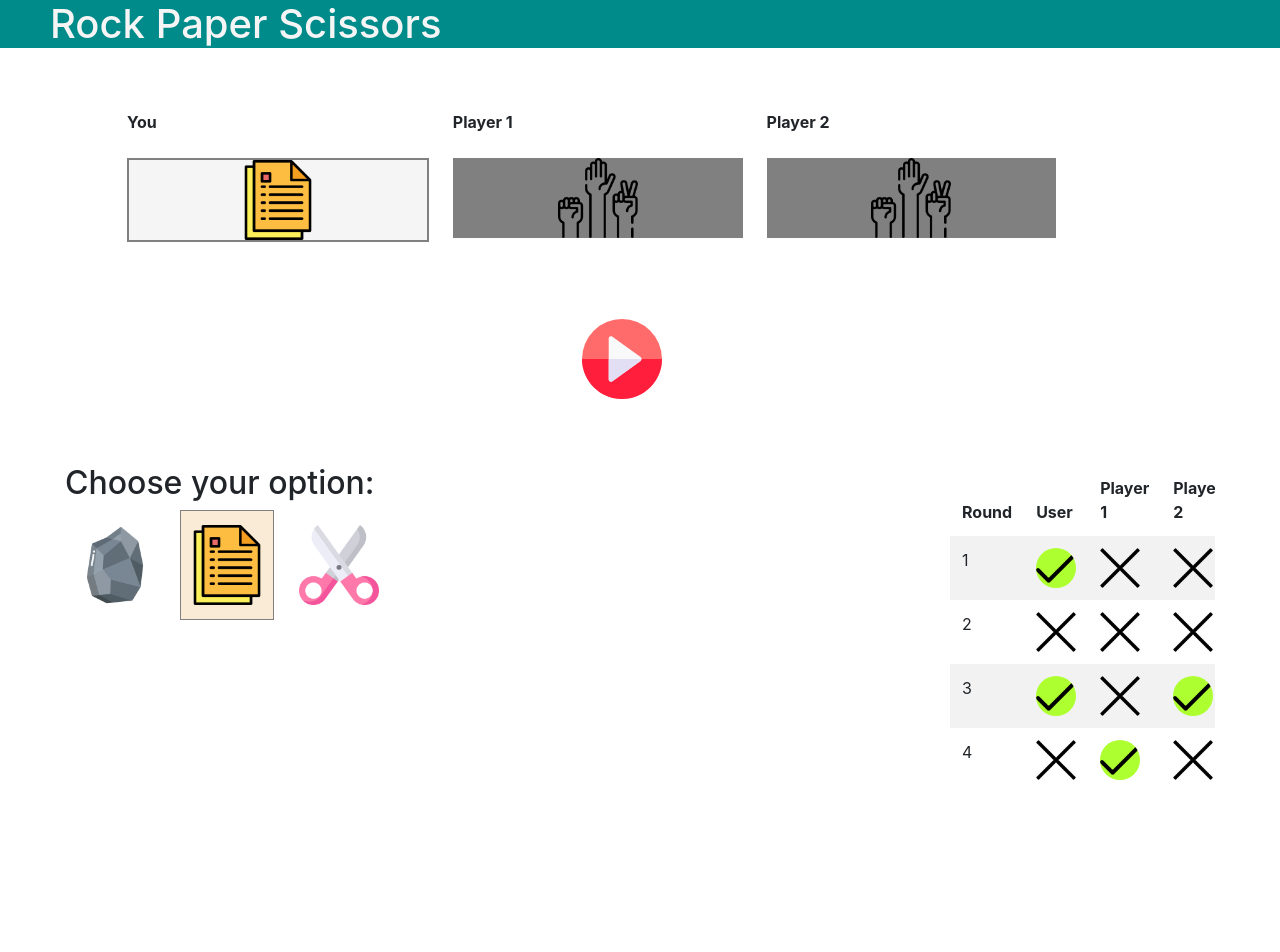
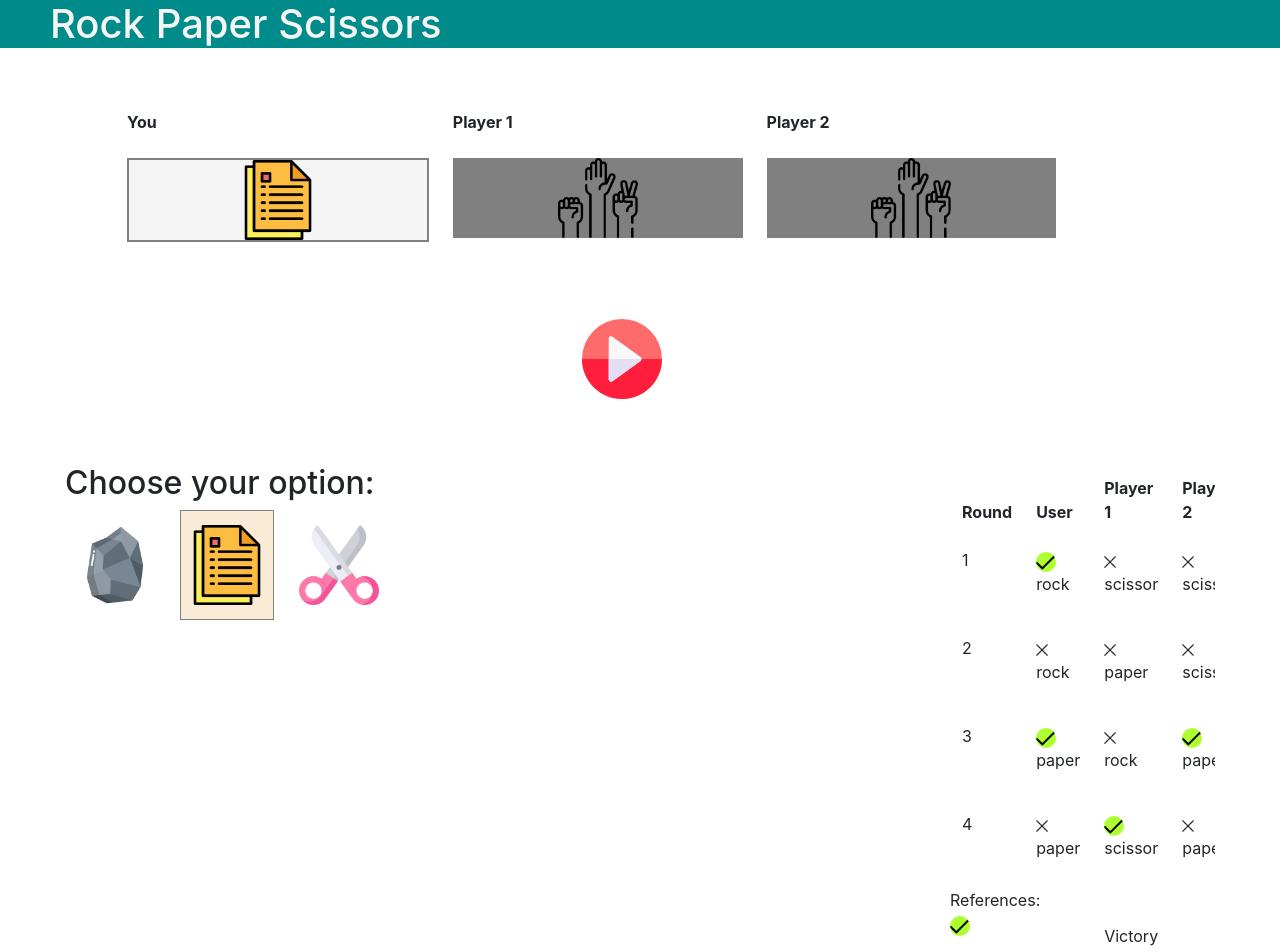
Before and after one commit to zakzc/rock_paper_scissors, a React (Create React App) app: page / in a window 1280 px wide. Shown: the top 952 px of the page. Before the commit the page ends 842 px from the top, so only its background shows below. Built offline with nearby package versions, Linux system fonts and the light colour scheme.

Commit message:
Updates result table

```diff
--- a/src/app/components/resultsTable.tsx
+++ b/src/app/components/resultsTable.tsx
@@ -5,16 +5,31 @@ import Loosing from '../assets/img/loosing.png'
 // boot
 import Table from 'react-bootstrap/Table'
 
-const devData = [
-    { round: 1, result: [true, false, false] },
-    { round: 2, result: [false, false, false] },
-    { round: 3, result: [true, false, true] },
-    { round: 4, result: [false, true, false] },
+const gameData = [
+    { round: 1, choice: ['rock', 'scissor', 'scissor'], scores: [true, false, false] },
+    { round: 2, choice: ['rock', 'paper', 'scissor'], scores: [false, false, false] },
+    { round: 3, choice: ['paper', 'rock', 'paper'], scores: [true, false, true] },
+    { round: 4, choice: ['paper', 'scissor', 'paper'], scores: [false, true, false] },
 ]
 
 const ResultsTable: React.FC = (): any => {
+    const References = () => (
+        <Table>
+            <tbody>
+                <thead>References:</thead>
+                <tr>
+                    <img src={Winning} alt="victory" className="table-image-victory" />
+                    <td>Victory</td>
+                </tr>
+                <tr>
+                    <img src={Loosing} alt="defeat" className="table-image-defeat" />
+                    <td>Defeat</td>
+                </tr>
+            </tbody>
+        </Table>
+    )
     return (
-        <Table striped borderless hover responsive className="results-table centered">
+        <Table borderless hover responsive className="results-table centered">
             <thead>
                 <tr>
                     <th>Round</th>
@@ -24,51 +39,37 @@ const ResultsTable: React.FC = (): any => {
                 </tr>
             </thead>
             <tbody>
-                {devData.map((r, i) => (
+                {gameData.map((r, i) => (
                     <tr key={i}>
                         <td>{r.round}</td>
                         <td>
-                            {r.result[0] === true ? (
+                            {r.scores[0] === true ? (
                                 <img src={Winning} alt="victory" className="table-image-victory" />
                             ) : (
                                 <img src={Loosing} alt="defeat" className="table-image-defeat" />
                             )}
+                            <p>{r.choice[0]}</p>
                         </td>
                         <td>
-                            {r.result[1] === true ? (
+                            {r.scores[1] === true ? (
                                 <img src={Winning} alt="victory" className="table-image-victory" />
                             ) : (
                                 <img src={Loosing} alt="defeat" className="table-image-defeat" />
                             )}
+                            <p>{r.choice[1]}</p>
                         </td>
                         <td>
-                            {r.result[2] === true ? (
+                            {r.scores[2] === true ? (
                                 <img src={Winning} alt="victory" className="table-image-victory" />
                             ) : (
                                 <img src={Loosing} alt="defeat" className="table-image-defeat" />
                             )}
+                            <p>{r.choice[2]}</p>
                         </td>
                     </tr>
                 ))}
-                {/* <tr>
-                    <td>1</td>
-                    <td>false</td>
-                    <td>false</td>
-                    <td>false</td>
-                </tr>
-                <tr>
-                    <td>2</td>
-                    <td>Draw</td>
-                    <td>No one</td>
-                    <td> 1</td>
-                </tr>
-                <tr>
-                    <td>3</td>
-                    <td>Victory</td>
-                    <td>User</td>
-                    <td> 1</td>
-                </tr> */}
             </tbody>
+            <References />
         </Table>
     )
 }
--- a/src/app/styles/_results.scss
+++ b/src/app/styles/_results.scss
@@ -1,10 +1,10 @@
 .table-image-victory {
-    width: 40px;
+    width: 20px;
     background-color: greenyellow;
     border-radius: 50px;
 }
 
 .table-image-defeat {
-    width: 40px;
+    width: 12px;
     background-color: transparent;
 }
```
